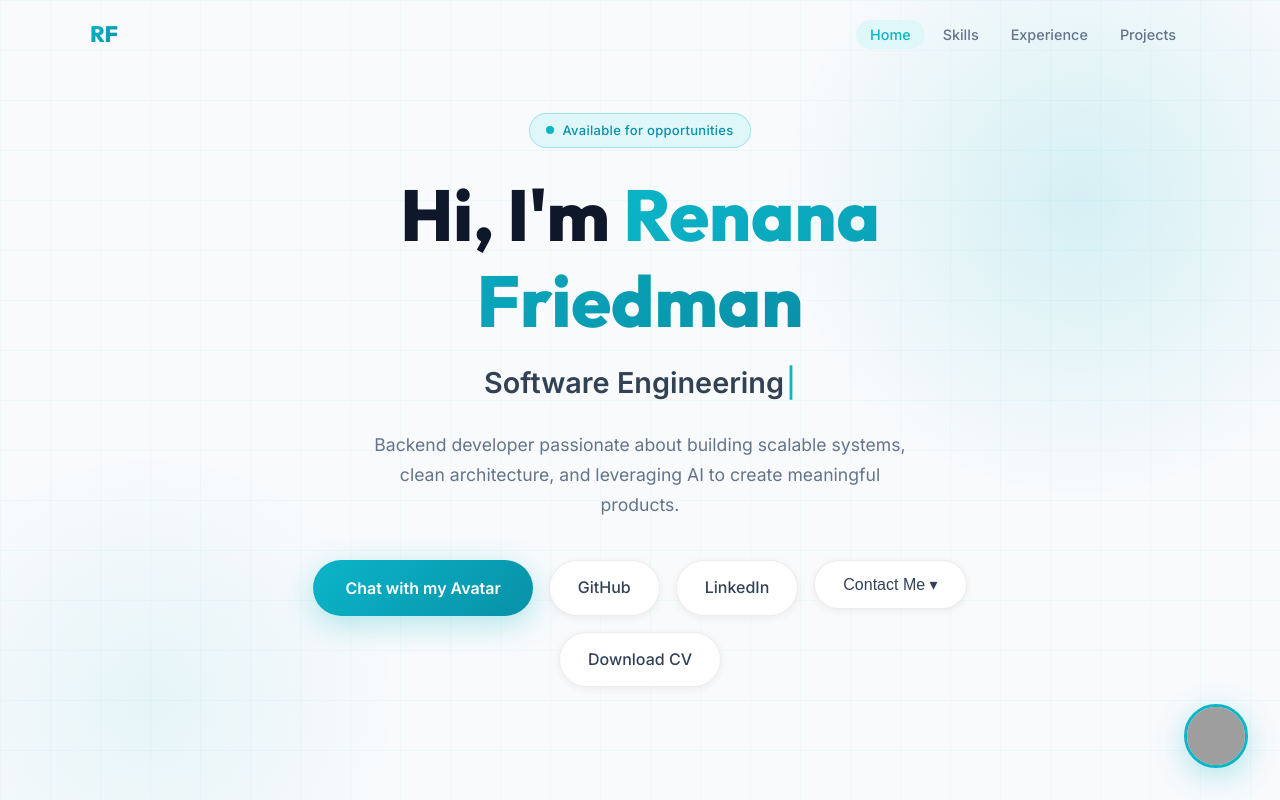
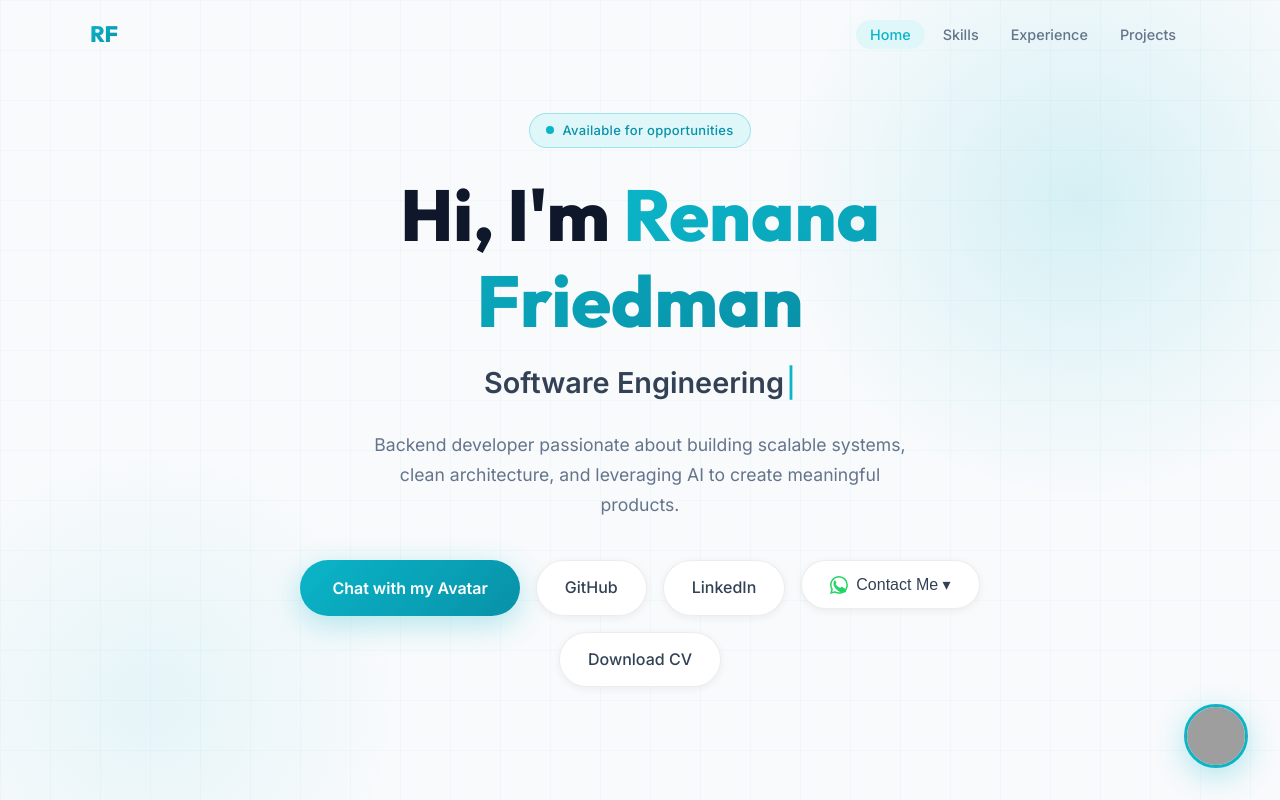
Before and after one commit to remanuel1/portfolio, a React (Vite) app: page / in a window 1280 px wide. Shown: the top 800 px of the page. Built offline with nearby package versions, Linux system fonts and the light colour scheme; grey boxes are pictures that could not be loaded.

Commit message:
feat: replace WhatsApp emoji with official green SVG icon in Hero contact options

```diff
--- a/src/components/Hero.jsx
+++ b/src/components/Hero.jsx
@@ -3,6 +3,18 @@ import styles from './Hero.module.css'
 
 const titles = ['Backend Developer', 'Software Engineering', 'Full-Stack Developer']
 const WHATSAPP_NUMBER = '972584979024'
+
+const WhatsAppIcon = ({ size = 18 }) => (
+  <svg
+    width={size}
+    height={size}
+    viewBox="0 0 16 16"
+    fill="#25D366"
+    style={{ flexShrink: 0 }}
+  >
+    <path d="M13.601 2.326A7.854 7.854 0 0 0 7.994 0C3.627 0 .068 3.558.064 7.926c0 1.399.366 2.76 1.057 3.965L0 16l4.204-1.102a7.933 7.933 0 0 0 3.79.977h.004c4.368 0 7.928-3.559 7.93-7.93a7.897 7.897 0 0 0-2.327-5.619ZM7.994 14.521a6.573 6.573 0 0 1-3.356-.92l-.24-.144-2.494.654.666-2.433-.156-.251a6.56 6.56 0 0 1-1.007-3.505c0-3.626 2.957-6.584 6.591-6.584a6.56 6.56 0 0 1 4.66 1.931 6.557 6.557 0 0 1 1.928 4.66c-.004 3.639-2.961 6.592-6.592 6.592Zm3.69-4.294c-.202-.101-1.194-.588-1.378-.654-.185-.067-.32-.101-.456.101-.135.202-.524.654-.641.789-.118.135-.236.151-.438.05-2.008-.99-3.301-2.43-3.793-3.279-.117-.202-.012-.311.089-.412.09-.09.202-.236.302-.354.101-.118.135-.2.203-.336.067-.135.034-.252-.017-.354-.05-.101-.456-1.1-.625-1.507-.164-.395-.325-.341-.456-.341-.117-.006-.252-.007-.388-.007a.782.782 0 0 0-.568.264C3.8 4.887 3.09 5.58 3.09 6.97c0 1.392 1.012 2.733 1.153 2.919.143.187 1.987 3.035 4.815 4.254.673.291 1.2.464 1.611.595.676.215 1.29.185 1.777.113.543-.081 1.67-.682 1.904-1.34.234-.657.234-1.22.164-1.34-.07-.12-.252-.186-.453-.287Z"/>
+  </svg>
+)
 
 export default function Hero() {
   const [titleIndex, setTitleIndex] = useState(0)
@@ -89,8 +101,9 @@ export default function Hero() {
             <button
               className={styles.btnSecondary}
               onClick={() => setContactOpen((v) => !v)}
+              style={{ display: 'inline-flex', alignItems: 'center', gap: '8px' }}
             >
-              Contact Me ▾
+              <WhatsAppIcon /> Contact Me ▾
             </button>
             {contactOpen && (
               <div className={styles.contactMenu}>
@@ -107,8 +120,9 @@ export default function Hero() {
                   target="_blank"
                   rel="noreferrer"
                   onClick={() => setContactOpen(false)}
+                  style={{ display: 'flex', alignItems: 'center', gap: '8px' }}
                 >
-                  💬 WhatsApp
+                  <WhatsAppIcon /> WhatsApp
                 </a>
               </div>
             )}
```
